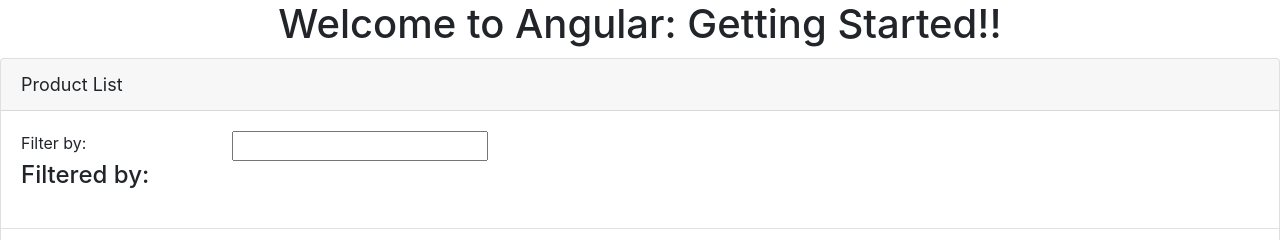
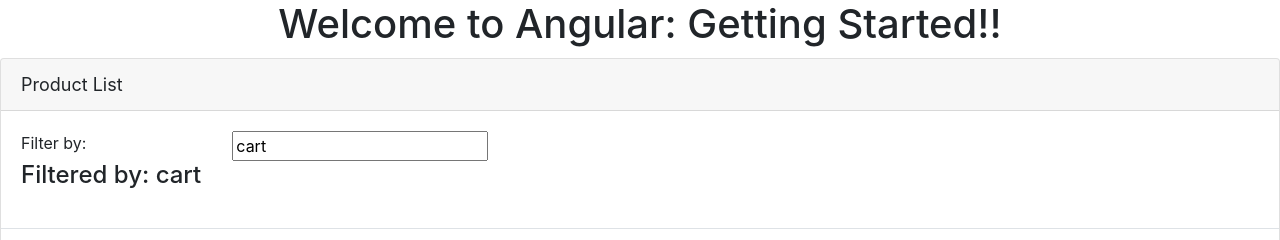
Before and after one commit to eoLFroZen/Angular-GettingStarted, an Angular app: page / in a window 1280 px wide. Shown: the top 240 px of the page. Built offline with nearby package versions, Linux system fonts and the light colour scheme.

Commit message:
used two-way binding for updating search criteria

```diff
--- a/src/app/app.module.ts
+++ b/src/app/app.module.ts
@@ -3,6 +3,7 @@
 
 import { AppComponent } from './app.component';
 import { ProductListComponent } from './products/product-list.component';
+import { FormsModule } from '@angular/forms';
 
 @NgModule({
   declarations: [
@@ -10,7 +11,8 @@
     ProductListComponent
   ],
   imports: [
-    BrowserModule
+    BrowserModule,
+    FormsModule
   ],
   bootstrap: [AppComponent]
 })
--- a/src/app/products/product-list.component.html
+++ b/src/app/products/product-list.component.html
@@ -9,12 +9,13 @@
         Filter by:
       </div>
       <div class="col-md-4">
-        <input type="text">
+        <input type="text"
+               [(ngModel)]="listFilter" />
       </div>
     </div>
     <div class="row">
       <div class="col-md-6">
-        <h4>Filtered by: </h4>
+        <h4>Filtered by: {{listFilter}}</h4>
       </div>
     </div>
   </div>
--- a/src/app/products/product-list.component.ts
+++ b/src/app/products/product-list.component.ts
@@ -9,6 +9,7 @@
   imageWidth: number = 50;
   imageMargin: number = 2;
   showImage: boolean = false;
+  listFilter: string = 'cart'
   products: any[] = [
     {
       productId: 2,
```
